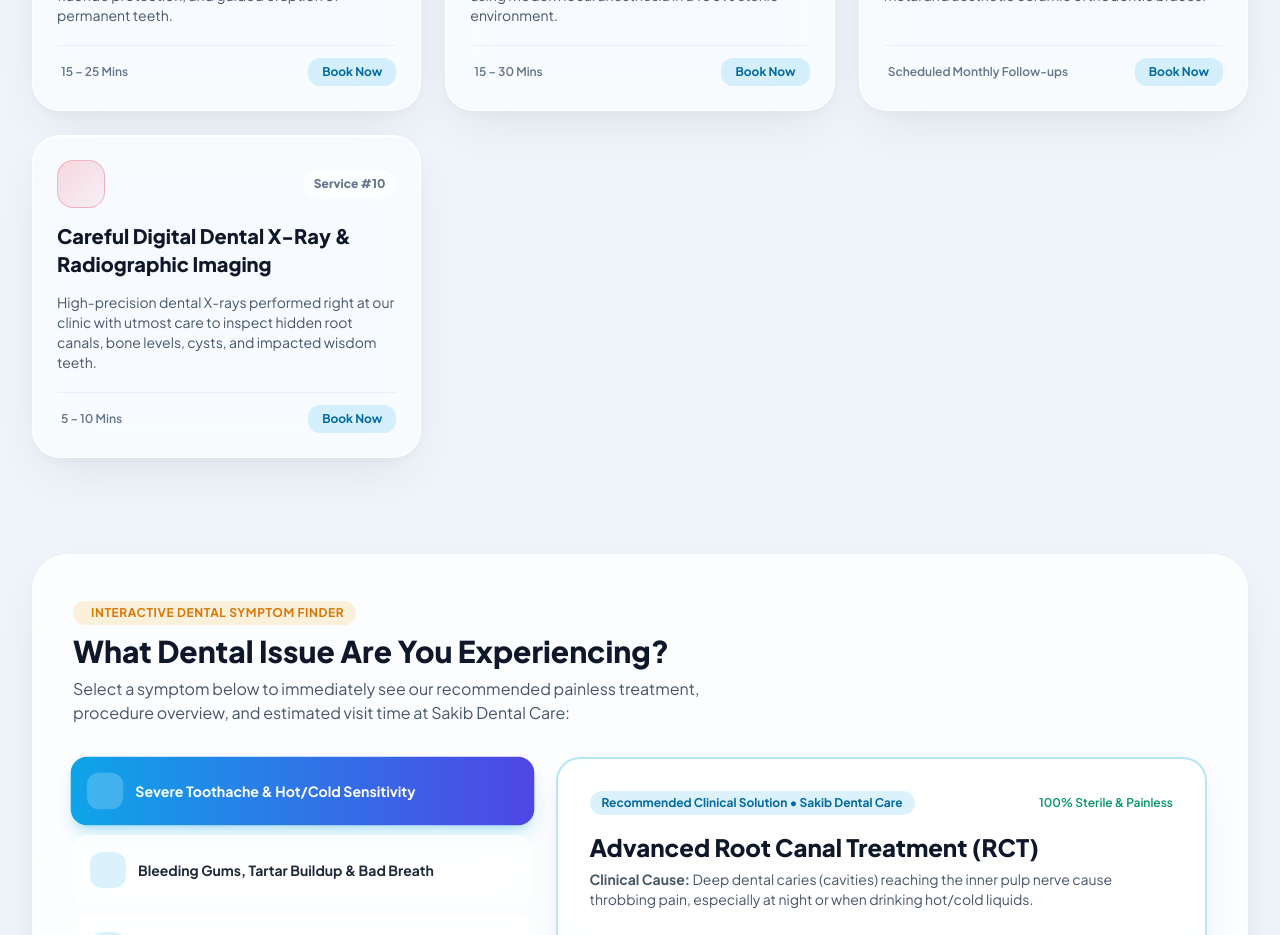
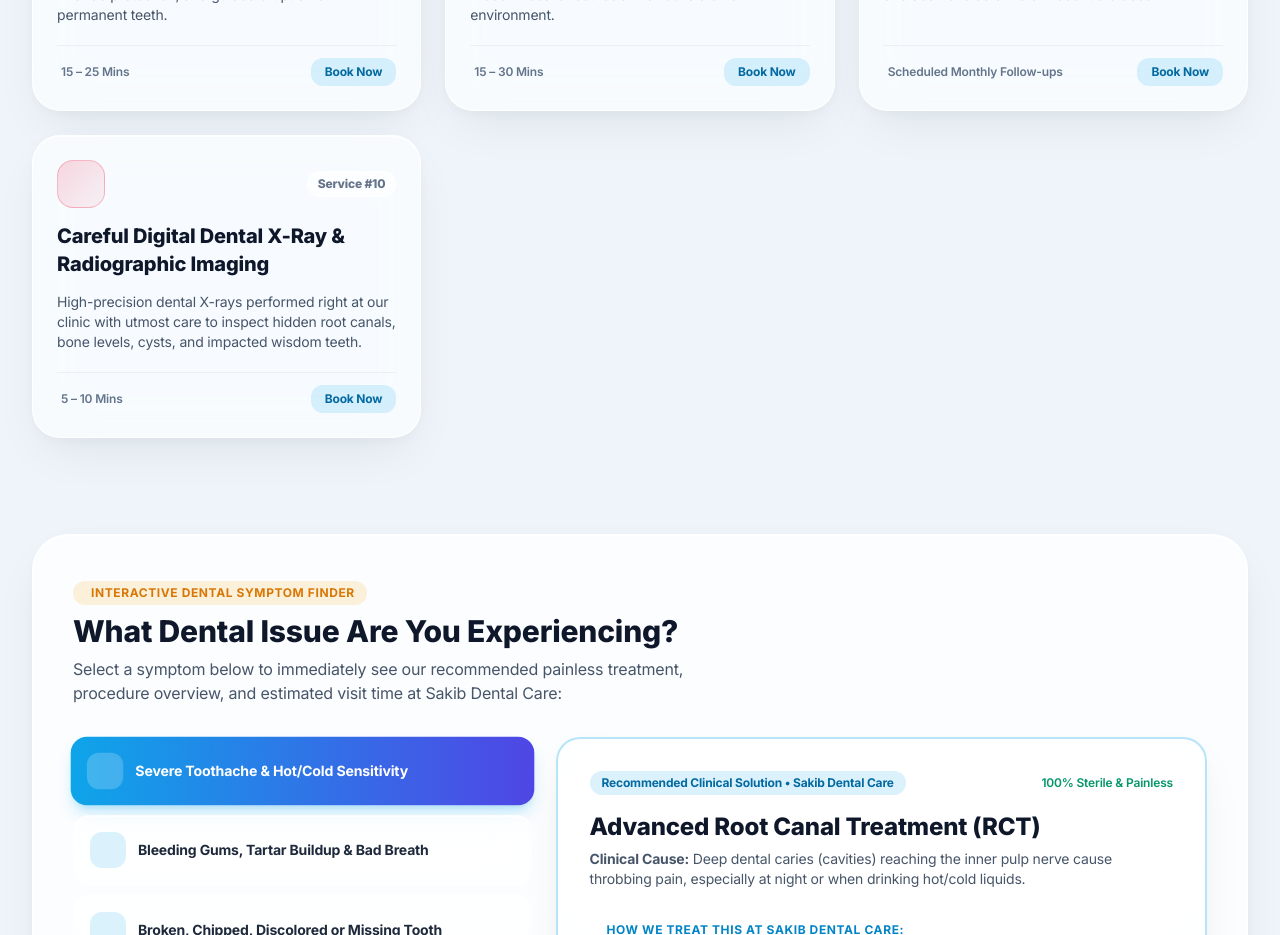
Before and after one commit to rashedulraha/SAKIB-Dental-Care, a Next.js app: page / in a window 1280 px wide. Shown: the part 3300-4235 px from the top of the page. Built offline with nearby package versions, Linux system fonts and the light colour scheme; no server answers; the database is empty.

Commit message:
style(typography): upgrade to Apple SF Pro and Inter with Hind Siliguri for ultra-premium English and Bangla rendering

```diff
--- a/src/app/layout.tsx
+++ b/src/app/layout.tsx
@@ -1,4 +1,5 @@
 import type { Metadata, Viewport } from "next";
+import { Inter } from "next/font/google";
 import "@phosphor-icons/web/regular";
 import "@phosphor-icons/web/bold";
 import "@phosphor-icons/web/fill";
@@ -12,6 +13,13 @@ import { AmbientBackground } from "@/components/common/AmbientBackground";
 import { ToastNotification } from "@/components/common/ToastNotification";
 import { FloatingWhatsApp } from "@/components/common/FloatingWhatsApp";
 import { ServiceModal } from "@/components/modals/ServiceModal";
+
+const inter = Inter({
+  subsets: ["latin"],
+  display: "swap",
+  variable: "--font-inter",
+  weight: ["300", "400", "500", "600", "700", "800", "900"],
+});
 
 export const metadata: Metadata = {
   title:
@@ -45,19 +53,7 @@ export default function RootLayout({
   children: React.ReactNode;
 }>) {
   return (
-    <html lang="en" className="scroll-smooth">
-      <head>
-        <link rel="preconnect" href="https://fonts.googleapis.com" />
-        <link
-          rel="preconnect"
-          href="https://fonts.gstatic.com"
-          crossOrigin="anonymous"
-        />
-        <link
-          href="https://fonts.googleapis.com/css2?family=Plus+Jakarta+Sans:wght@400;500;600;700;800&display=swap"
-          rel="stylesheet"
-        />
-      </head>
+    <html lang="en" className={`scroll-smooth ${inter.variable}`}>
       <body className="antialiased selection:bg-sky-500 selection:text-white">
         <ToastProvider>
           <ThemeProvider>
--- a/src/styles/globals.scss
+++ b/src/styles/globals.scss
@@ -8,13 +8,14 @@
 @tailwind utilities;
 
 body {
-  font-family: "Plus Jakarta Sans", "Hind Siliguri", -apple-system, BlinkMacSystemFont, "Segoe UI", Roboto, sans-serif;
+  font-family: var(--font-inter), "Inter", -apple-system, BlinkMacSystemFont, "SF Pro Text", "SF Pro Display", "Hind Siliguri", "Segoe UI", Roboto, sans-serif;
   background-color: var(--bg-base);
   color: var(--text-primary);
   overflow-x: clip;
   margin: 0;
   padding: 0;
   transition: background-color 0.4s cubic-bezier(0.16, 1, 0.3, 1), color 0.4s ease;
+  letter-spacing: -0.011em;
 }
 
 html {
@@ -31,7 +32,7 @@ html {
 html[lang="bn"],
 html[lang="bn"] body,
 :lang(bn) {
-  font-family: "Hind Siliguri", "Plus Jakarta Sans", -apple-system, BlinkMacSystemFont, "Segoe UI", Roboto, sans-serif;
+  font-family: "Hind Siliguri", var(--font-inter), "Inter", -apple-system, BlinkMacSystemFont, "SF Pro Text", "Segoe UI", Roboto, sans-serif;
 }
 
 // 2. Matra (Headline) Protection:
--- a/tailwind.config.ts
+++ b/tailwind.config.ts
@@ -16,8 +16,25 @@ const config: Config = {
         xs: "420px",
       },
       fontFamily: {
-        sans: ['"Plus Jakarta Sans"', '"Hind Siliguri"', "sans-serif"],
-        bangla: ['"Hind Siliguri"', '"Plus Jakarta Sans"', "sans-serif"],
+        sans: [
+          "var(--font-inter)",
+          '"Inter"',
+          "-apple-system",
+          "BlinkMacSystemFont",
+          '"SF Pro Text"',
+          '"SF Pro Display"',
+          '"Hind Siliguri"',
+          "system-ui",
+          "sans-serif",
+        ],
+        bangla: [
+          '"Hind Siliguri"',
+          "var(--font-inter)",
+          '"Inter"',
+          "-apple-system",
+          "BlinkMacSystemFont",
+          "sans-serif",
+        ],
       },
       colors: {
         apple: {
```
Also changed, not shown: src/components/booking/PrintConfirmModal.tsx (line endings or trailing spaces), src/lib/printDoctorSlip.ts (line endings or trailing spaces).
